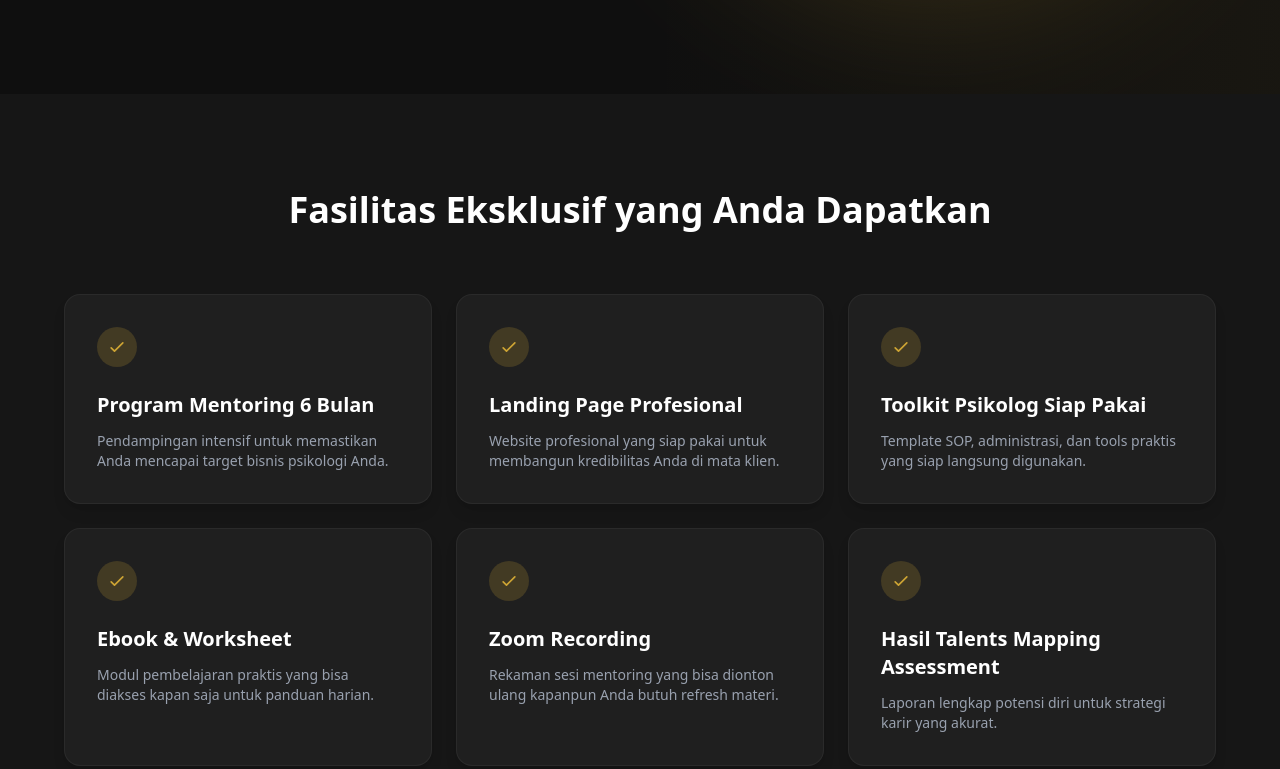
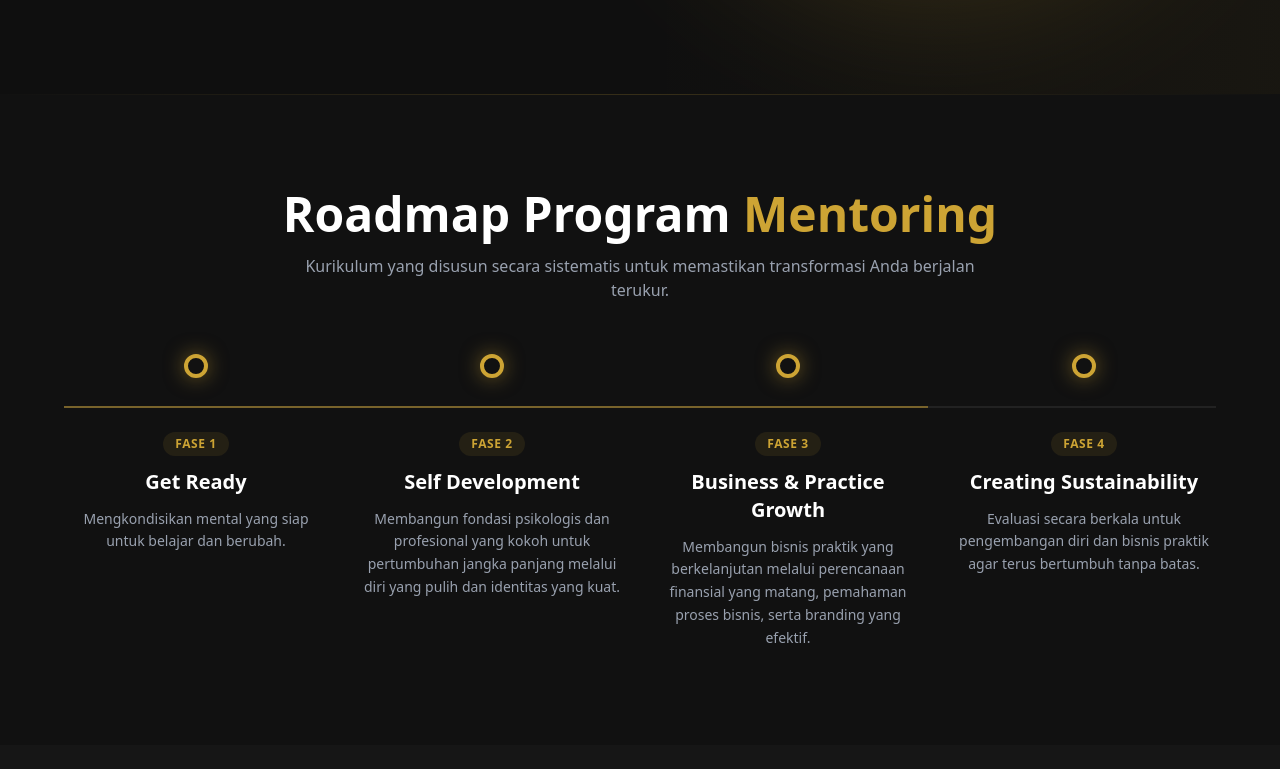
Before and after one commit to websitepraktiqu/marketing, a Next.js app: page /mentoring-ultimate-mastery in a window 1280 px wide. Shown: the part 2811-3580 px from the top of the page. Built offline with nearby package versions, Linux system fonts and the light colour scheme.

Commit message:
feat: add Mentoring Ultimate Mastery landing page with hero, promise, problem, and roadmap sections.

```diff
--- a/app/mentoring-ultimate-mastery/page.tsx
+++ b/app/mentoring-ultimate-mastery/page.tsx
@@ -121,6 +121,77 @@ export default function MentoringUltimateMastery() {
                                 height={600}
                                 className="relative z-10 w-full hover:scale-105 transition-transform duration-500"
                             />
+                        </div>
+                    </div>
+                </section>
+
+                {/* ROADMAP SECTION */}
+                <section className="py-24 px-6 md:px-12 bg-[#111] relative overflow-hidden">
+                    <div className="absolute left-0 top-0 w-full h-px bg-gradient-to-r from-transparent via-[#CDA434]/20 to-transparent"></div>
+                    <div className="max-w-6xl mx-auto">
+                        <div className="text-center mb-16">
+                            <h2 className="text-3xl md:text-5xl font-bold mb-4">
+                                Roadmap Program <span className="text-[#CDA434]">Mentoring</span>
+                            </h2>
+                            <p className="text-gray-400 max-w-2xl mx-auto">
+                                Kurikulum yang disusun secara sistematis untuk memastikan transformasi Anda berjalan terukur.
+                            </p>
+                        </div>
+
+                        <div className="relative">
+                            {/* Connecting Line (Desktop) */}
+                            <div className="hidden md:block absolute top-[2.5rem] left-0 w-full h-[2px] bg-[#222]"></div>
+                            <div className="hidden md:block absolute top-[2.5rem] left-0 w-full h-[2px] bg-[#CDA434] origin-left scale-x-75 opacity-50"></div>
+
+                            <div className="grid grid-cols-1 md:grid-cols-4 gap-8">
+                                {[
+                                    {
+                                        phase: "Fase 1",
+                                        title: "Get Ready",
+                                        desc: "Mengkondisikan mental yang siap untuk belajar dan berubah."
+                                    },
+                                    {
+                                        phase: "Fase 2",
+                                        title: "Self Development",
+                                        desc: "Membangun fondasi psikologis dan profesional yang kokoh untuk pertumbuhan jangka panjang melalui diri yang pulih dan identitas yang kuat."
+                                    },
+                                    {
+                                        phase: "Fase 3",
+                                        title: "Business & Practice Growth",
+                                        desc: "Membangun bisnis praktik yang berkelanjutan melalui perencanaan finansial yang matang, pemahaman proses bisnis, serta branding yang efektif."
+                                    },
+                                    {
+                                        phase: "Fase 4",
+                                        title: "Creating Sustainability",
+                                        desc: "Evaluasi secara berkala untuk pengembangan diri dan bisnis praktik agar terus bertumbuh tanpa batas."
+                                    }
+                                ].map((item, idx) => (
+                                    <div key={idx} className="relative group">
+                                        {/* Dot Indicator */}
+                                        <div className="hidden md:flex absolute top-0 left-1/2 -translate-x-1/2 w-20 h-20 items-center justify-center -mt-10 z-10">
+                                            <div className="w-6 h-6 rounded-full bg-[#111] border-4 border-[#CDA434] group-hover:scale-125 transition-transform duration-300 shadow-[0_0_20px_rgba(205,164,52,0.5)]"></div>
+                                        </div>
+
+                                        {/* Mobile Line */}
+                                        <div className="md:hidden absolute left-[1.3rem] top-0 w-[2px] h-full bg-[#222]"></div>
+
+                                        <div className="pt-2 md:pt-16 pl-12 md:pl-0 text-left md:text-center relative">
+                                            {/* Mobile Dot */}
+                                            <div className="md:hidden absolute left-3 top-3 w-5 h-5 rounded-full bg-[#111] border-2 border-[#CDA434] z-10"></div>
+
+                                            <div className="inline-block px-3 py-1 rounded-full bg-[#CDA434]/10 text-[#CDA434] text-xs font-bold uppercase tracking-wider mb-3">
+                                                {item.phase}
+                                            </div>
+                                            <h3 className="text-xl font-bold text-white mb-3 group-hover:text-[#CDA434] transition-colors">
+                                                {item.title}
+                                            </h3>
+                                            <p className="text-gray-400 text-sm leading-relaxed border-l-2 border-[#CDA434]/20 pl-4 md:border-0 md:pl-0">
+                                                {item.desc}
+                                            </p>
+                                        </div>
+                                    </div>
+                                ))}
+                            </div>
                         </div>
                     </div>
                 </section>
```
